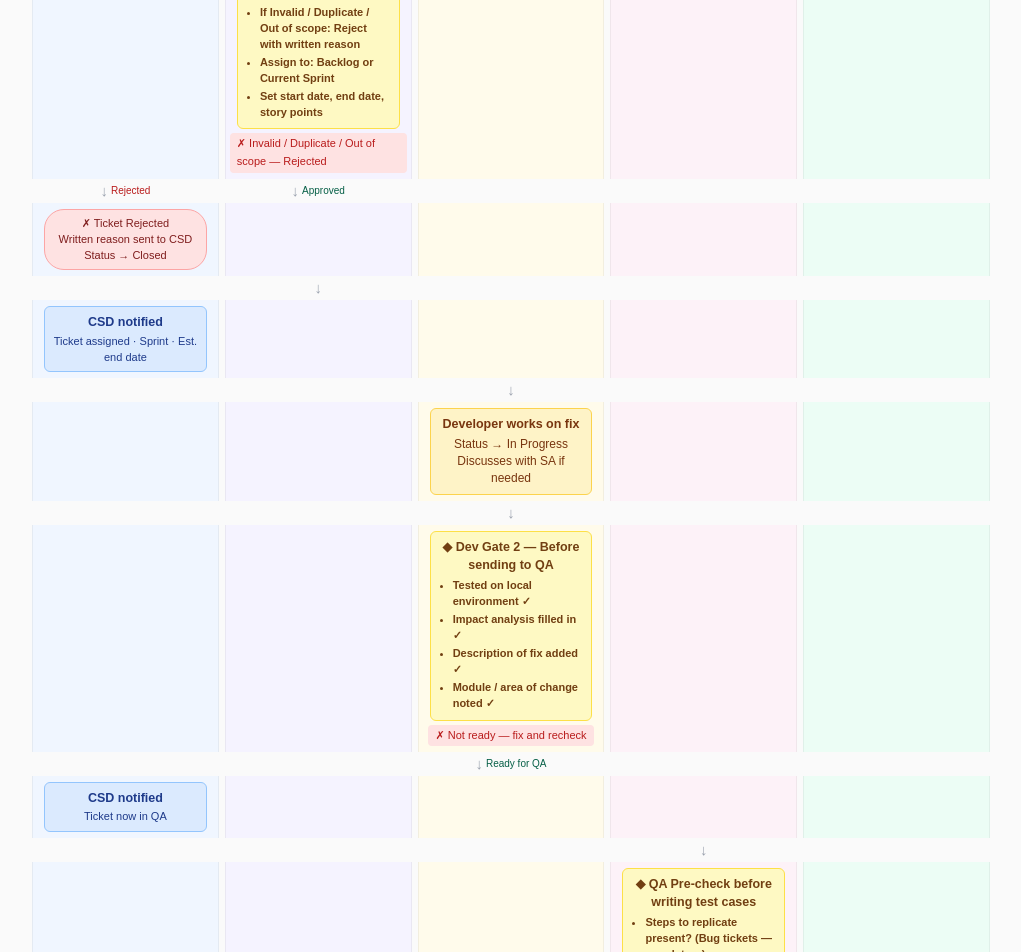
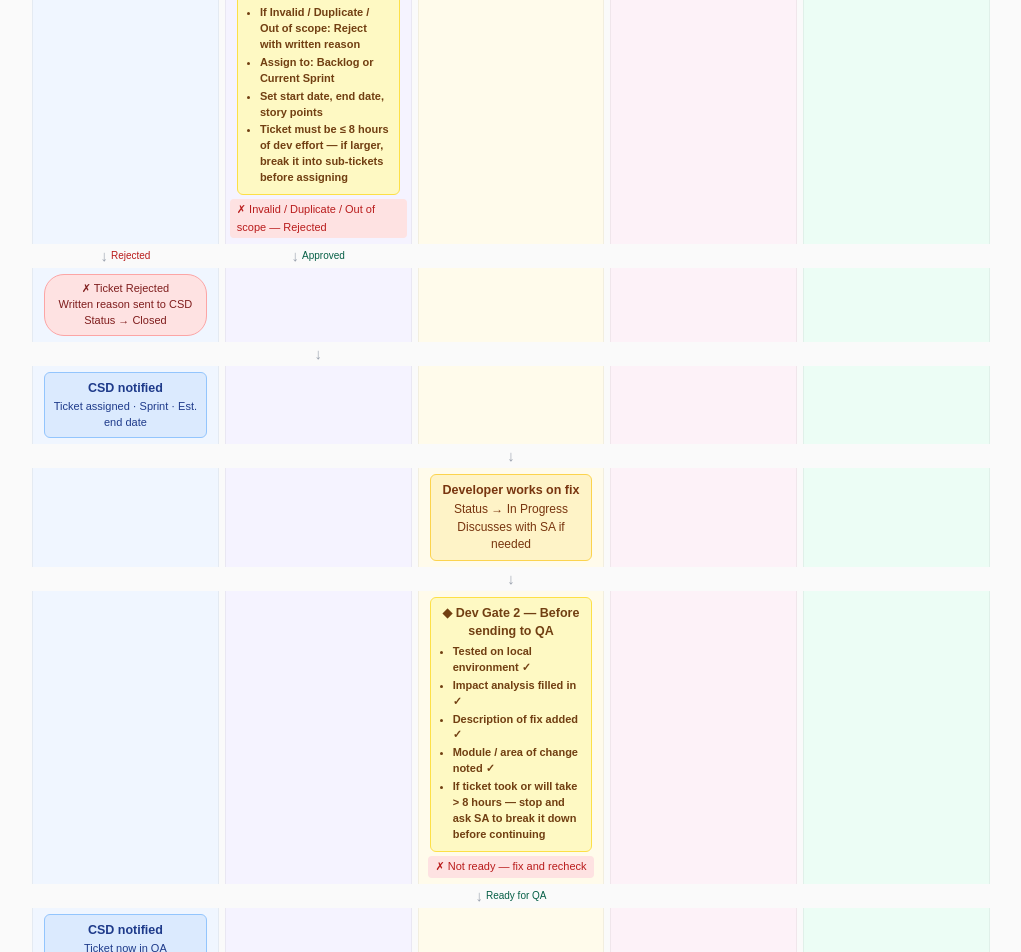
Before and after one commit to PareekshitPokharel49/Nimble-Handbook, a React (Vite) app: page / in a window 1280 px wide. Shown: the part 7060-8012 px from the top of the page, without its empty margins (239-1260 px from the left). Built offline with nearby package versions, Linux system fonts and the light colour scheme.

Commit message:
flow changes

```diff
--- a/src/components/ToBeFlow.jsx
+++ b/src/components/ToBeFlow.jsx
@@ -128,6 +128,7 @@ export default function ToBeFlow() {
                 <li style={S.li}><b>If Invalid / Duplicate / Out of scope:</b> Reject with written reason</li>
                 <li style={S.li}>Assign to: Backlog or Current Sprint</li>
                 <li style={S.li}>Set start date, end date, story points</li>
+                <li style={S.li}><b>Ticket must be ≤ 8 hours of dev effort</b> — if larger, break it into sub-tickets before assigning</li>
               </ul>
             </div>
             <span style={S.badge('#FEE2E2','#B91C1C')}>✗ Invalid / Duplicate / Out of scope — Rejected</span>
@@ -188,6 +189,7 @@ export default function ToBeFlow() {
                 <li style={S.li}>Impact analysis filled in ✓</li>
                 <li style={S.li}>Description of fix added ✓</li>
                 <li style={S.li}>Module / area of change noted ✓</li>
+                <li style={S.li}><b>If ticket took or will take &gt; 8 hours</b> — stop and ask SA to break it down before continuing</li>
               </ul>
             </div>
             <span style={S.badge('#FEE2E2','#B91C1C')}>✗ Not ready — fix and recheck</span>
```
